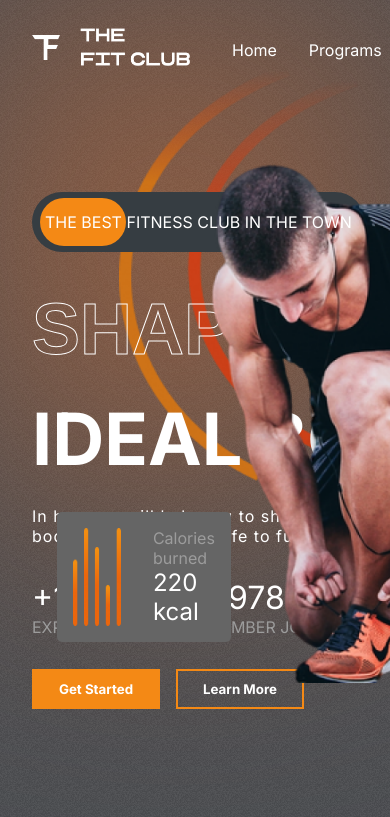
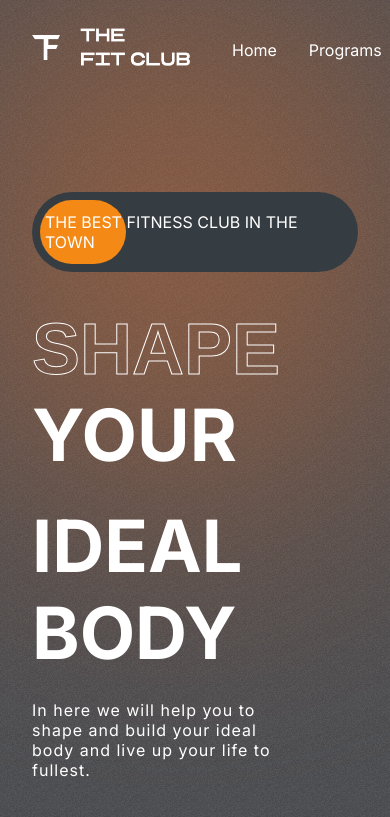
Before and after one commit to Jimish18/TheFitClub, a React (Create React App) app: page / in a window 390 px wide. Shown: the top 817 px of the page. Built offline with nearby package versions, Linux system fonts and the light colour scheme.

Commit message:
setting media queries For "Hero" Section

```diff
--- a/src/components/Hero/Hero.css
+++ b/src/components/Hero/Hero.css
@@ -217,3 +217,23 @@
     color: white;
     font-size: 1.5rem;
 }
+
+@media screen and (max-width : 1440px)
+{
+    .hero
+    {
+        flex-direction: column;
+    }
+
+    .hero-image
+    {
+        position: relative;
+        left: 5rem;
+        top: 0;
+    }
+
+    .calories
+    {
+        position: relative;
+    }
+}
```
